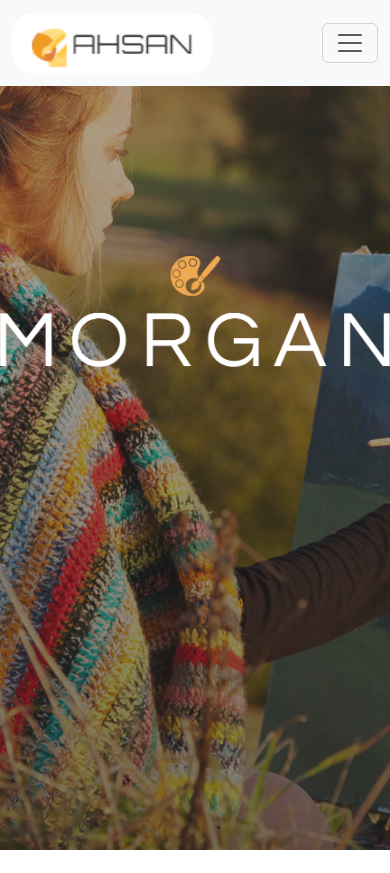
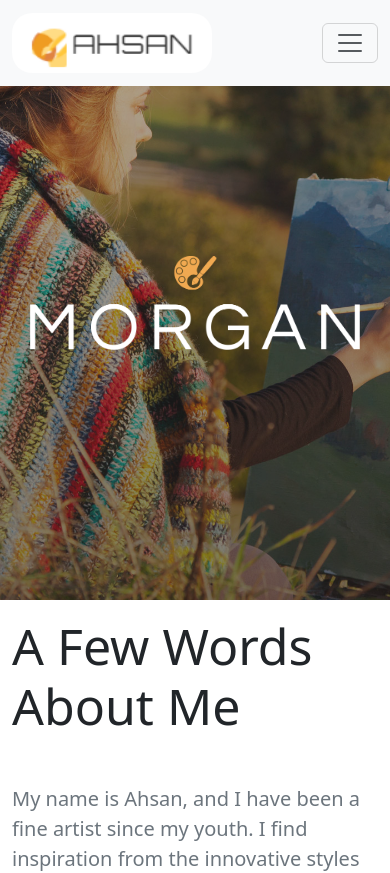
Before and after one commit to ahsu9987/MorganPainting, a React (Create React App) app: page / in a window 390 px wide. Shown: the top 873 px of the page. Built offline with nearby package versions, Linux system fonts and the light colour scheme.

Commit message:
update code

```diff
--- a/src/pages/page.css
+++ b/src/pages/page.css
@@ -24,6 +24,12 @@
 }
 
 @media only screen and (max-width: 767px){
+    .bgimage{
+        height: 600px;
+    }
+    .imagetext{
+        padding: 30px;
+    }
     .MAP{
         width: 350px;
     }
```
